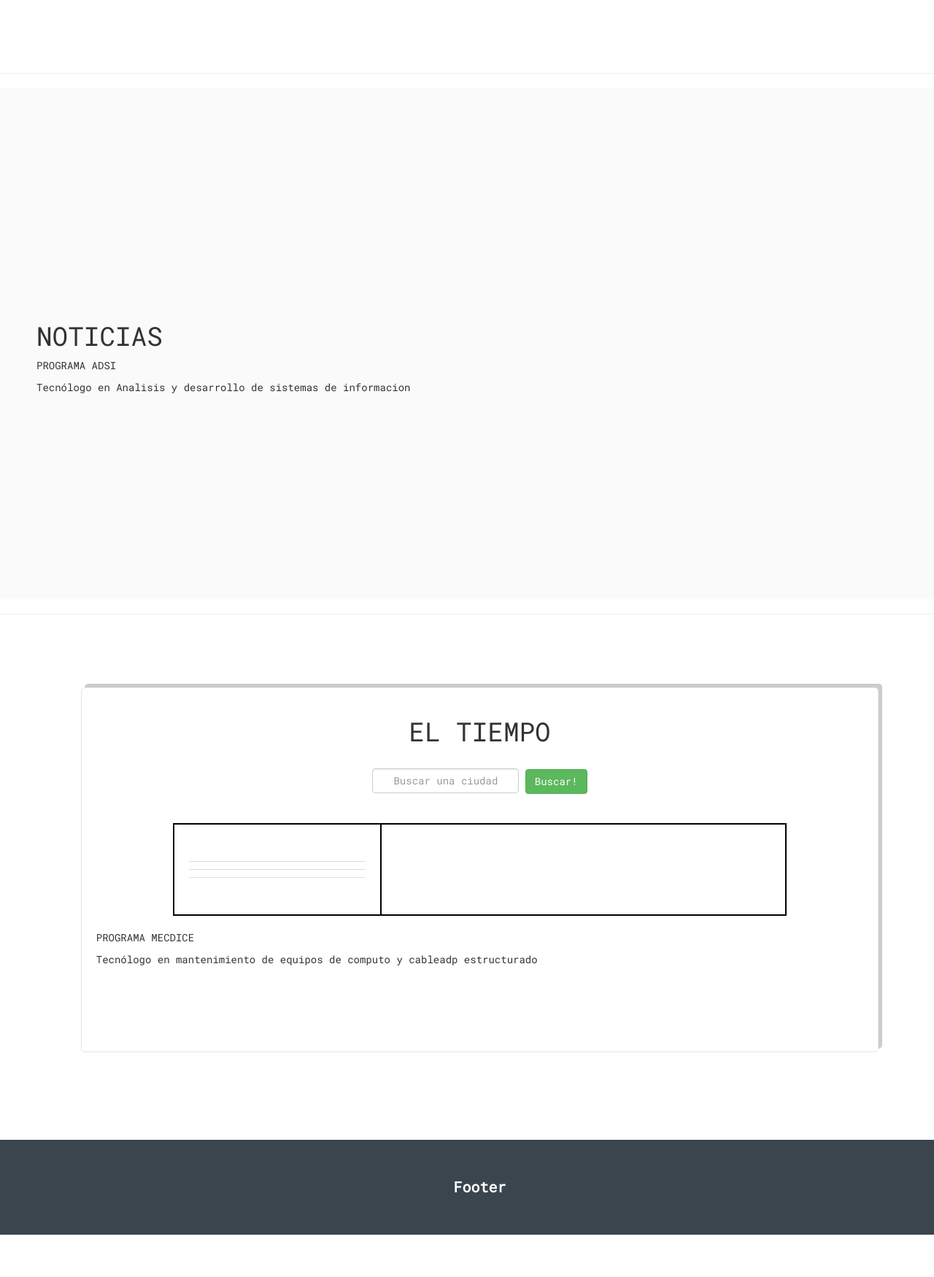
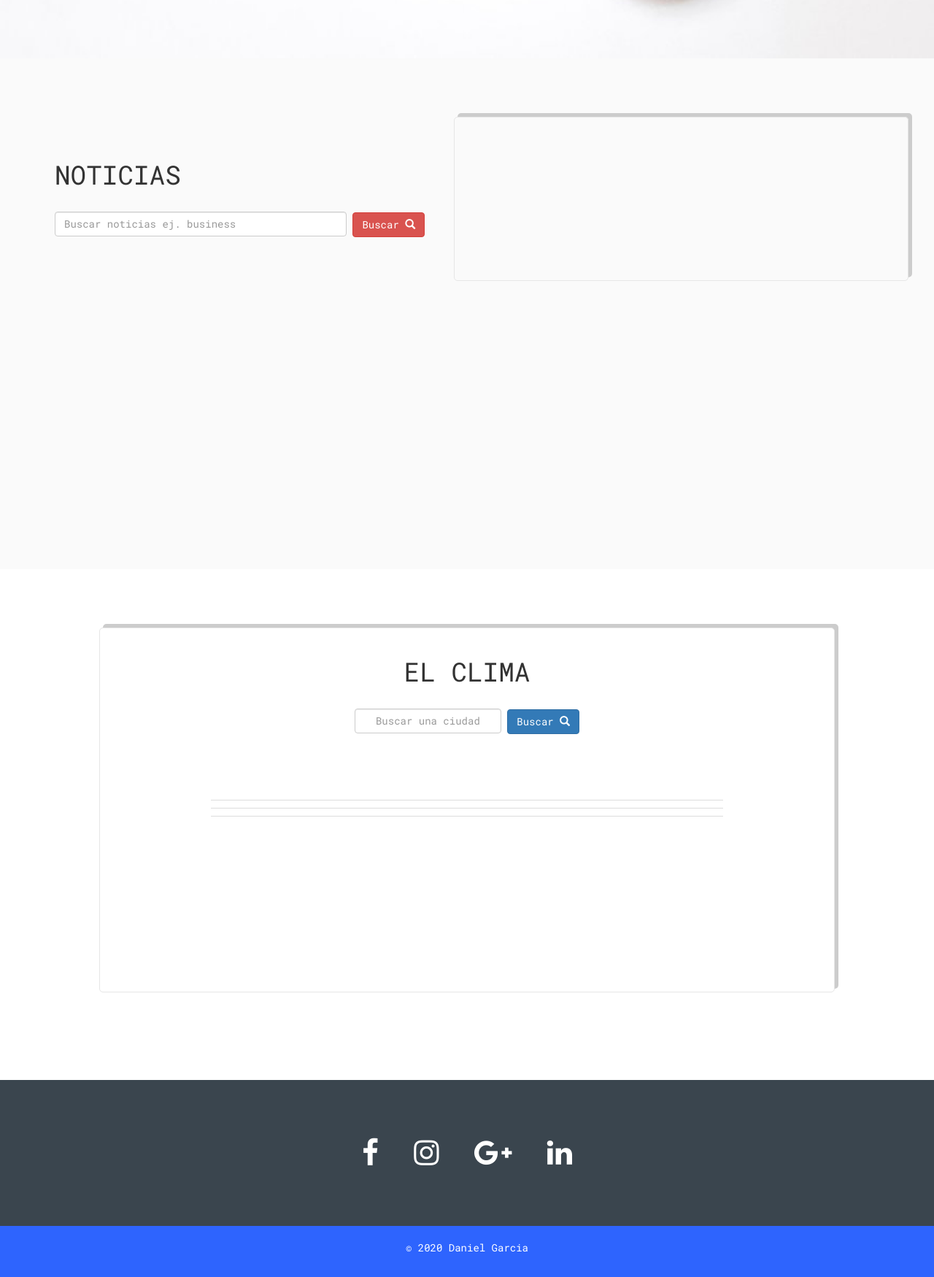
Before and after one commit to DaGarcia39/repo-pruebaTecnica, a plain HTML site: page index.html in a window 1280 px wide. Shown: the part 620-2370 px from the top of the page at 73% size. Before the commit the page ends 2312 px from the top, so only its background shows below. Drawn offline with nearby package versions, Linux system fonts and the light colour scheme.

Commit message:
Se agrego una nueva imagen para posicionarla en la section1, se hicieron nuevos cambios y se agrego el input para buscar noticias, se realizo el footer y se colocaron los links respectivos

```diff
--- a/css/estilos.css
+++ b/css/estilos.css
@@ -13,7 +13,7 @@ body{
     padding-left: 50px;
 }
 
-.glyphicon{
+#rayo{
     color: #2E64FE;
 }
 
@@ -21,32 +21,23 @@ body{
     padding-top:300px;
     height:700px;
     color: fff;
-    /*background-image: url('../assets/img/fondo.png');
-    background-repeat: no-repeat;*/
+    background-image: url('../assets/img/imagenPos1.jpg');
+    background-size: 1450px;
+    background-position: center;
+    background-repeat: no-repeat;
 
 }
 #section2 {
-    padding-top:300px;
+    padding-top: 80px;
     height:700px;
     color: fff;
     background-color: #FAFAFA;
 }
 #section3 {
-    padding-top:80px;
+    padding:80px;
     height:700px;
     color: fff;
     background-color: rgba(255, 255, 255, 0.767);
-}
-
-#pie{
-    height: 130px;
-    background-color: #3A454E;
-}
-
-#piePagina{
-    padding: 50px;
-    font-size: 20px;
-    color: white
 }
 
 #etiquetaTiempo{
@@ -66,7 +57,6 @@ body{
 
 #infor{
     width: 80%;
-    border: 1px solid black;
 }
 
 .row{
@@ -76,16 +66,9 @@ body{
 
 .col-2{
     height: auto;
-    width: 40%;
     float: center;
     padding: 20px;
-    border: 1px solid black;
-}
-
-.col-8{
-    height: auto;
-    width: 80%;
-    border: 1px solid black;
+    border-radius: 5px;
 }
 
 #clima{
@@ -97,3 +80,53 @@ body{
     text-align: center;
     width: auto;
 }
+
+.col-4{
+    padding: 40px;
+}
+
+.col-8{
+    height: auto;
+    width: 50%;
+    box-shadow: 5px -5px 0 #ccc;
+    border: 1px solid #E6E6E6;
+}
+
+#noticias{
+    display: inline-table;
+    text-align: left;
+    width: 400px;
+}
+
+#lugarNoticias{
+    padding: 15px;
+    border-radius: 5px;
+}
+
+#pie{
+    padding: 50px;
+    height: 200px;
+    text-align: center;
+    background-color: #3A454E;
+}
+
+
+#icono{
+    color: white;
+    padding: 20px;
+    text-decoration: none;
+    font-size: 40px;
+    display: inline-table;
+}
+
+#final{
+    background-color: #2E64FE;
+    padding: 20px;
+    height: 70px;
+    text-align: center;
+    color: white
+}
+
+#nombre{
+    color: white
+}
--- a/index.html
+++ b/index.html
@@ -7,6 +7,7 @@
     <script src="https://ajax.googleapis.com/ajax/libs/jquery/3.4.1/jquery.min.js"></script>
     <script src="https://maxcdn.bootstrapcdn.com/bootstrap/3.4.0/js/bootstrap.min.js"></script>
     <link rel="stylesheet" href="css/estilos.css">
+    <link rel="stylesheet" href="https://maxcdn.bootstrapcdn.com/font-awesome/4.5.0/css/font-awesome.min.css">
     <link rel="icon" type="image/png" href="assets/img/icon.png">
     <title>The WeatherNews | Dani</title>
 </head>
@@ -19,7 +20,7 @@
 						<span class="icon-bar"></span>
 						<span class="icon-bar"></span>
 					</button>
-					<a class="navbar-brand" href="#"><span class="glyphicon glyphicon-flash" aria-hidden="true"></span> The WeatherNews</a>
+					<a class="navbar-brand" href="#"><span class="glyphicon glyphicon-flash" id="rayo" aria-hidden="true"></span> The WeatherNews</a>
 			</div>
 				<div>
 					<div class="collapse navbar-collapse" id="myNavbar">
@@ -37,27 +38,36 @@
             <br>
             <h3></h3>
         </div>
-        <hr>
         <div id="section2" class="container-fluid">
-            <h1>NOTICIAS</h1>
-            <p>PROGRAMA ADSI</p>
-            <p>Tecnólogo en Analisis y desarrollo de sistemas de informacion</p>
+            <div class="row">
+                <div class="col-4">
+                    <h1>NOTICIAS</h1>
+                    <br>
+                    <input type="input" value="" id="noticias" class="form-control" placeholder="Buscar noticias ej. business">
+                    <button class="btn btn-danger" id="news" onclick="obtenerNoticias()"> Buscar <span class="glyphicon glyphicon-search" aria-hidden="true"></span></button>
+                    <br>
+                    <br>
+
+                </div>
+                <div class="col-8" id="lugarNoticias">
+
+                </div>
+            </div>
         </div>
-        <hr>
         <div id="section3" class="container-fluid">
             <div id="etiquetaTiempo" class="container-fluid">
-                <h1 class="text-center">EL TIEMPO</h1>
+                <h1 class="text-center">EL CLIMA</h1>
                 <br>
                 <div class="text-center">
                     <input type="input" value="" id="tiempo" class="form-control" placeholder="Buscar una ciudad">
-                    <button class="btn btn-success" id="clima">Buscar!</button>
+                    <button class="btn btn-primary" id="clima"> Buscar <span class="glyphicon glyphicon-search" aria-hidden="true"></span></button>
                 </div>
                 <br>
                 <br>
                 <div class="container" id="infor">
-                    <div class="row">
-                        <div class="col-2">
-                            <b><p id="contenido" class="text-left"></p></b>
+                        <div class="col-2 text-center">
+                            <b><p id="contenido" class="text-center"></p></b>
+                            <p id="temp"></p>
                             <br>
                             <table class="table table-condensed">
                                 <tr>
@@ -74,19 +84,19 @@
                                 </tr>
                             </table>
                         </div>
-                        <div class="col-8">
-
-                        </div>
-                    </div>
                 </div>
                 <br>
-                <p>PROGRAMA MECDICE</p>
-                <p>Tecnólogo en mantenimiento de equipos de computo y cableadp estructurado</p>
             </div>
         </div>
 
         <div id="pie" class="container-fluid">
-            <p class="text-center" id="piePagina"><b>Footer</b></p>
+            <a href="https://www.facebook.com/profile.php?id=100032033239672" id="icono"><i class="fa fa-facebook"></i></a>
+            <a href="https://www.instagram.com/g.daniel2020/?hl=es-la" id="icono"><i class="fa fa-instagram"></i></a>
+            <a href="dagarcia282@misena.edu.co" id="icono"><i class="fa fa-google-plus"></i></a>
+            <a href="https://www.linkedin.com/in/daniel-alejandro-garcia-pe%C3%B1a-441a181a7/" id="icono"><i class="fa fa-linkedin"></i></a>
+        </div>
+        <div id="final" class="container-fluid">
+            © 2020 <a href="" id="nombre">Daniel Garcia</a>
         </div>
 
     <script src="js/tiempo.js"></script>
--- a/js/tiempo.js
+++ b/js/tiempo.js
@@ -1,6 +1,7 @@
 document.querySelector('#clima').addEventListener('click', function() {
     obtenerDatos();
 });
+
 
 function obtenerDatos() {
     const datosTiempo = document.getElementById('tiempo').value;
@@ -13,6 +14,9 @@ function obtenerDatos() {
 
         let nombre = document.getElementById('contenido')
         nombre.innerHTML = `Weather in ${data.name}, ${data.sys.country} - ${data.weather[0].description}`
+
+        let tempe = document.getElementById('temp')
+        tempe.innerHTML = `${data.main.temp}°K`
 
         let hum = document.getElementById('humedad')
         hum.innerHTML = `Humedad: ${data.main.humidity} %`
@@ -34,6 +38,37 @@ function obtenerDatos() {
 
         console.log(data)
     })
+}
 
 
+
+function obtenerNoticias() {
+    const datosNoticias = document.getElementById('noticias').value;
+    console.log(datosNoticias);
+
+    const url2 = `https://gnews.io/api/v3/search?q=${datosNoticias}&token=21061c84bdf39b4ff32452c8ed60f2bb`
+
+    fetch(url2)
+	    .then(response => response.json() )
+	    .then(data => {
+           let anuncio = document.getElementById('lugarNoticias')
+           anuncio.innerHTML = `
+                <p style="padding: 20px;"><b>Titulo: </b>${data.articles[0].title}</p>
+                <button class="btn btn-success" style="float: right;"><a href="${data.articles[0].url}" style="text-decoration: none; color: white;" >Ver más</a></button>
+                <cite>-Fecha de publicacion: ${data.articles[0].publishedAt} por <a href="${data.articles[0].source.url}">${data.articles[0].source.name}</a></cite>
+                <br><br>
+                <p style="padding: 20px;"><b>Titulo: </b>${data.articles[1].title}</p>
+                <button class="btn btn-success" style="float: right;"><a href="${data.articles[1].url}" style="text-decoration: none; color: white;" >Ver más</a></button>
+                <cite>-Fecha de publicacion: ${data.articles[1].publishedAt} por <a href="${data.articles[1].source.url}">${data.articles[1].source.name}</a></cite>
+                <br><br>
+                <p style="padding: 20px;"><b>Titulo: </b>${data.articles[2].title}</p>
+                <button class="btn btn-success" style="float: right;"><a href="${data.articles[2].url}" style="text-decoration: none; color: white;" >Ver más</a></button>
+                <cite>-Fecha de publicacion: ${data.articles[2].publishedAt} por <a href="${data.articles[2].source.url}">${data.articles[2].source.name}</a></cite>
+                <br><br>
+                <p style="padding: 20px;"><b>Titulo: </b>${data.articles[3].title}</p>
+                <button class="btn btn-success" style="float: right;"><a href="${data.articles[3].url}" style="text-decoration: none; color: white;" >Ver más</a></button>
+                <cite>-Fecha de publicacion: ${data.articles[3].publishedAt} por <a href="${data.articles[3].source.url}">${data.articles[3].source.name}</a></cite>
+            `
+
+    })
 }
```
Also changed, not shown: assets/img/imagenPos1.jpg (added).
